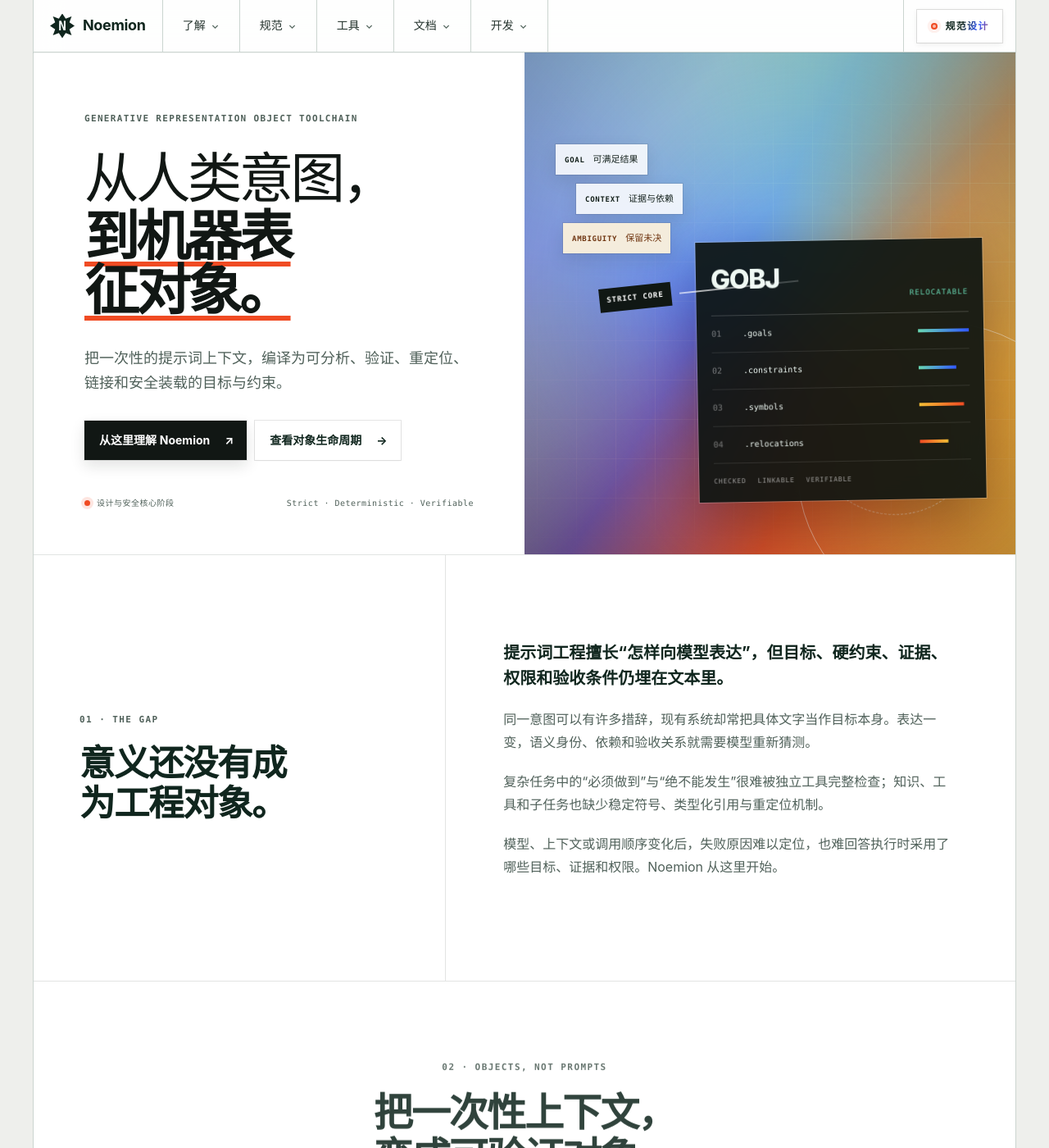
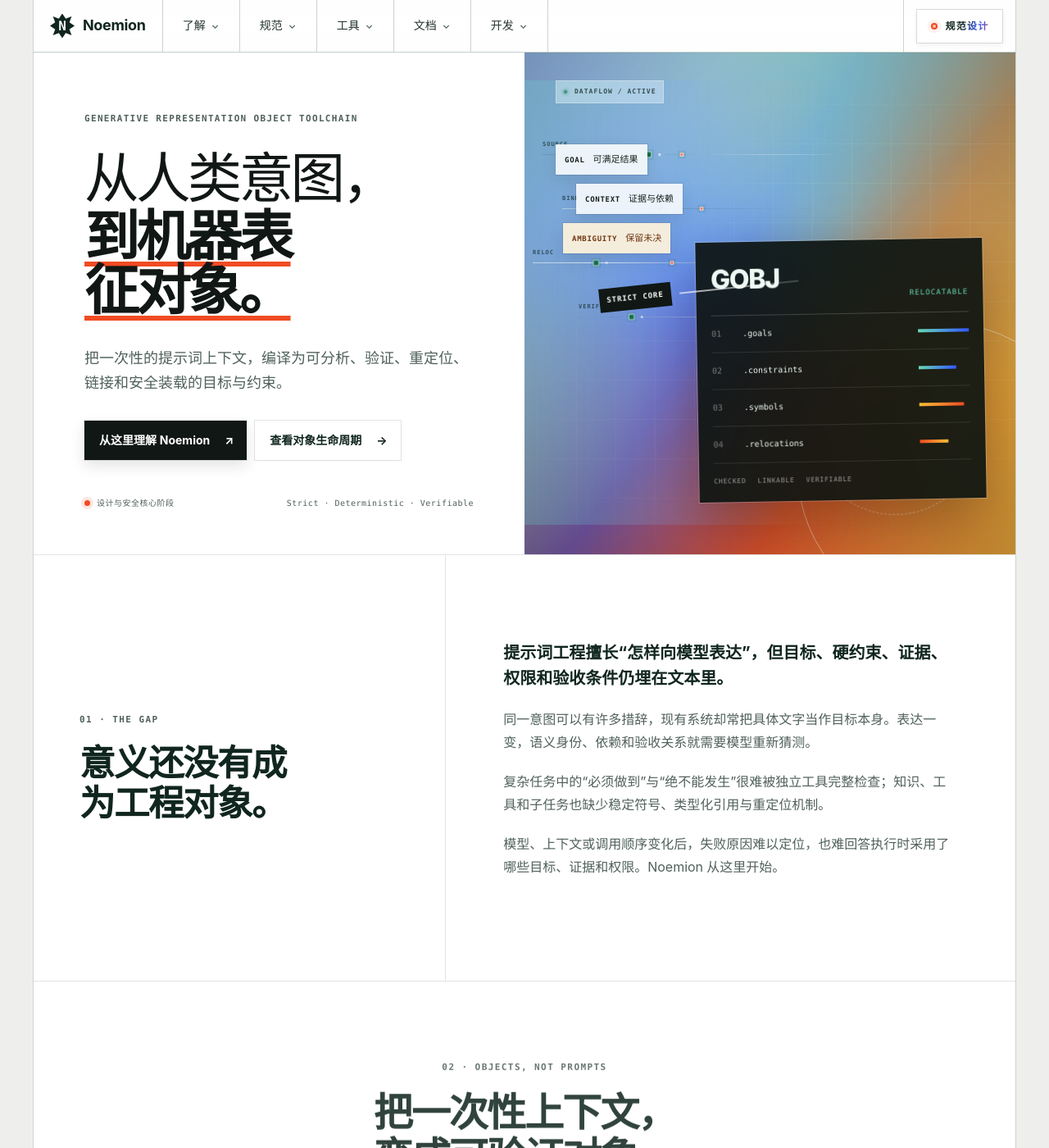
Before and after one commit to Noemion/noemion.github.io, a Jekyll site: the page built from index.html, in a window 1280 px wide and 1400 px high. Shown: the whole window at 82% size. Built offline with Jekyll 4.4.1, drawn with Linux system fonts in a browser that asks for light colours.

Commit message:
Visualize homepage object data flow

```diff
--- a/assets/style.css
+++ b/assets/style.css
@@ -352,6 +352,47 @@
   background:conic-gradient(from 90deg,var(--portal-amber),var(--portal-coral),var(--portal-blue),var(--portal-mint),var(--portal-amber));
   animation:portal-spectrum-drift 10s ease-in-out infinite alternate
 }
+.dataflow-field{
+  position:absolute;inset:34px auto 36px 0;z-index:0;width:64%;overflow:hidden;pointer-events:none;
+  mask-image:linear-gradient(90deg,#000 0 76%,transparent 100%)
+}
+.dataflow-field::before{
+  content:"";position:absolute;inset:-12% -18% -12% -24%;opacity:.66;filter:blur(18px);
+  background:
+    linear-gradient(102deg,transparent 7%,rgba(255,255,255,.34) 20%,rgba(255,255,255,.04) 34%,transparent 48%),
+    linear-gradient(90deg,rgba(104,231,183,.44),rgba(112,178,255,.28) 48%,rgba(255,176,106,.12) 74%,transparent 92%);
+  background-size:170% 100%,100% 100%;animation:portal-datafield-shift 8s ease-in-out infinite alternate
+}
+.dataflow-status{
+  position:absolute;top:0;left:38px;display:flex;align-items:center;gap:8px;padding:7px 9px;
+  color:rgba(13,28,22,.72);background:rgba(255,255,255,.36);box-shadow:inset 0 0 0 1px rgba(255,255,255,.3);
+  backdrop-filter:blur(8px);font-family:ui-monospace,SFMono-Regular,Menlo,Consolas,monospace
+}
+.dataflow-status i{
+  width:6px;height:6px;border-radius:50%;background:#0b6b4c;box-shadow:0 0 0 4px rgba(11,107,76,.12);
+  animation:portal-data-status 2.4s ease-in-out infinite
+}
+.dataflow-status b{font-size:8px;letter-spacing:.13em}
+.dataflow-lane{
+  position:absolute;left:22px;width:calc(100% - 26px);height:34px;color:rgba(10,34,25,.64);
+  font-family:ui-monospace,SFMono-Regular,Menlo,Consolas,monospace
+}
+.dataflow-lane::before{
+  content:"";position:absolute;top:18px;left:0;right:0;height:1px;opacity:.82;
+  background:linear-gradient(90deg,rgba(9,72,50,.12),rgba(255,255,255,.9) 42%,rgba(14,83,59,.24) 72%,transparent);
+  background-size:180% 100%;animation:portal-data-scan 5.8s linear infinite
+}
+.dataflow-lane b{position:absolute;top:0;left:0;font-size:7px;letter-spacing:.14em}
+.dataflow-lane i,.dataflow-lane em{
+  position:absolute;top:14px;left:0;width:9px;height:9px;border:1px solid rgba(255,255,255,.9);background:#0d6f50;
+  box-shadow:0 0 0 3px rgba(13,111,80,.11),16px 0 0 -3px rgba(255,255,255,.84);
+  animation:portal-data-packet 5.2s linear infinite
+}
+.dataflow-lane em{width:5px;height:5px;top:16px;animation-delay:-2.6s;animation-duration:6.4s;background:#f06a43}
+.dataflow-lane-source{top:72px}.dataflow-lane-bind{top:138px;left:46px;width:calc(100% - 50px)}
+.dataflow-lane-reloc{top:204px;left:10px;width:calc(100% - 14px)}.dataflow-lane-verify{top:270px;left:66px;width:calc(100% - 70px)}
+.dataflow-lane-bind::before{animation-delay:-1.8s}.dataflow-lane-reloc::before{animation-delay:-3.4s}.dataflow-lane-verify::before{animation-delay:-4.6s}
+.dataflow-lane-bind i{animation-duration:6.8s;animation-delay:-2.1s}.dataflow-lane-reloc i{animation-duration:4.7s;animation-delay:-3.2s}.dataflow-lane-verify i{animation-duration:7.2s;animation-delay:-1.4s}
 .source-cluster{position:absolute;top:112px;left:38px;z-index:3;width:218px}
 .source-chip{
   display:block;width:max-content;max-width:100%;margin:0 0 11px;padding:9px 11px;color:#15221d;
@@ -609,6 +650,22 @@
 @keyframes portal-grid-drift{
   to{background-position:48px 24px,24px 48px}
 }
+@keyframes portal-datafield-shift{
+  from{background-position:0 0,0 0;transform:translate3d(-3%,0,0) scaleX(.96)}
+  to{background-position:100% 0,0 0;transform:translate3d(3%,0,0) scaleX(1.04)}
+}
+@keyframes portal-data-scan{
+  to{background-position:-180% 0}
+}
+@keyframes portal-data-packet{
+  0%{opacity:0;transform:translate3d(-14px,0,0) scale(.72)}
+  12%,78%{opacity:1}
+  100%{opacity:0;transform:translate3d(300px,0,0) scale(1)}
+}
+@keyframes portal-data-status{
+  0%,100%{opacity:.55;transform:scale(.78)}
+  50%{opacity:1;transform:scale(1)}
+}
 @keyframes portal-link-flow{
   0%,100%{background-position:100% 0;opacity:.58}
   50%{background-position:0 0;opacity:1}
@@ -672,6 +729,7 @@
   .portal-hero-copy{min-height:540px;padding:62px 34px 36px}
   .portal-hero h1{font-size:clamp(46px,11vw,62px)}
   .portal-hero-visual{min-height:560px}
+  .dataflow-field{width:68%}
   .portal-thesis{grid-template-columns:1fr;min-height:0}
   .portal-thesis-title{padding:72px 34px 48px;border-right:0;border-bottom:1px solid var(--portal-line)}
   .portal-thesis-copy{padding:50px 34px 58px}
@@ -706,6 +764,10 @@
   .portal-button{width:100%;justify-content:space-between}
   .portal-hero-meta{align-items:flex-start;flex-direction:column;padding-top:34px}
   .portal-hero-visual{min-height:640px}
+  .dataflow-field{inset:18px auto auto 0;width:100%;height:330px;opacity:.78;mask-image:linear-gradient(90deg,#000 0 84%,transparent 100%)}
+  .dataflow-status{left:auto;right:18px}
+  .dataflow-lane{left:-8px;width:82%}
+  .dataflow-lane-source{top:66px}.dataflow-lane-bind{top:126px;left:26px}.dataflow-lane-reloc{top:186px;left:-18px}.dataflow-lane-verify{top:246px;left:46px}
   .source-cluster{top:42px;left:24px}
   .compiler-bridge{top:208px;left:42px}
   .gobj-object{top:272px;right:22px;bottom:auto;width:calc(100% - 44px);min-width:0}
@@ -745,6 +807,7 @@
 
 @media(prefers-reduced-motion:reduce){
   .portal-hero-copy>*,.portal-hero-visual,.portal-hero-visual::before,.portal-reveal,.semantic-spectrum,
+  .dataflow-field::before,.dataflow-status i,.dataflow-lane::before,.dataflow-lane i,.dataflow-lane em,
   .compiler-bridge i,.gobj-object,.object-orbit-two{animation:none!important}
   .portal-button,.portal-feature-row,.feature-visual,.portal-arrow,.portal-arrow i,
   .portal-focus-card,.portal-lifecycle-list>a,.portal-evidence>a,.identity-copy>a,
--- a/index.html
+++ b/index.html
@@ -21,8 +21,15 @@
       </div>
     </div>
 
-    <div class="portal-hero-visual" role="img" aria-label="自然语言目标经过确定性 Compiler Core，形成带符号、重定位与完整性信息的 GSIR 和 GOBJ 对象">
+    <div class="portal-hero-visual" role="img" aria-label="SOURCE、BIND、RELOC 与 VERIFY 数据流经过确定性 Compiler Core，形成带符号、重定位与完整性信息的 GSIR 和 GOBJ 对象">
       <div class="semantic-spectrum" aria-hidden="true"></div>
+      <div class="dataflow-field" aria-hidden="true">
+        <span class="dataflow-status"><i></i><b>DATAFLOW / ACTIVE</b></span>
+        <span class="dataflow-lane dataflow-lane-source"><b>SOURCE</b><i></i><em></em></span>
+        <span class="dataflow-lane dataflow-lane-bind"><b>BIND</b><i></i><em></em></span>
+        <span class="dataflow-lane dataflow-lane-reloc"><b>RELOC</b><i></i><em></em></span>
+        <span class="dataflow-lane dataflow-lane-verify"><b>VERIFY</b><i></i><em></em></span>
+      </div>
       <div class="source-cluster" aria-hidden="true">
         <span class="source-chip source-chip-goal"><b>GOAL</b> 可满足结果</span>
         <span class="source-chip source-chip-context"><b>CONTEXT</b> 证据与依赖</span>
```
Also changed, not shown: design-system/portal.md (+2 -1 lines), homepage-design.md (+1 -1 lines), tests/site_quality_test.py (+13 -0 lines).
